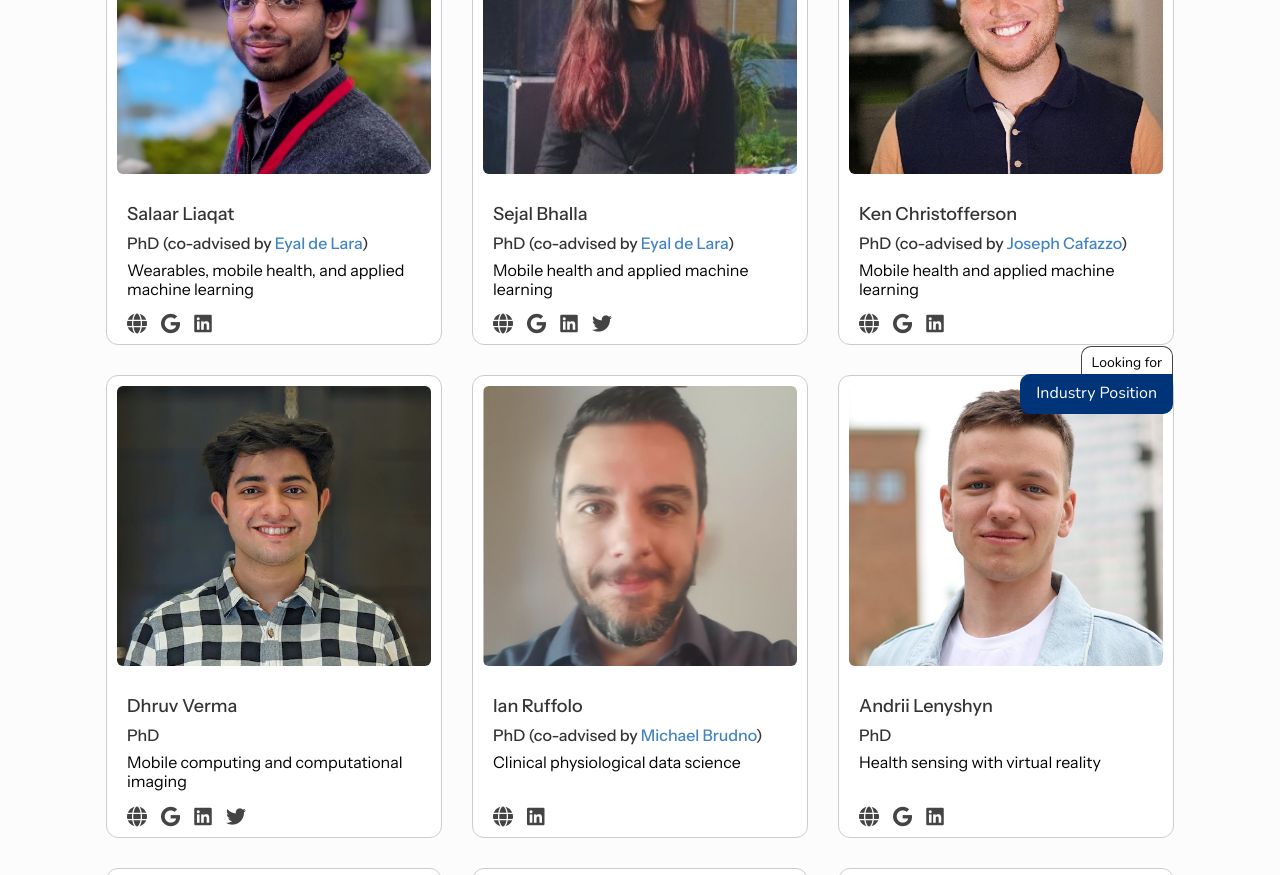
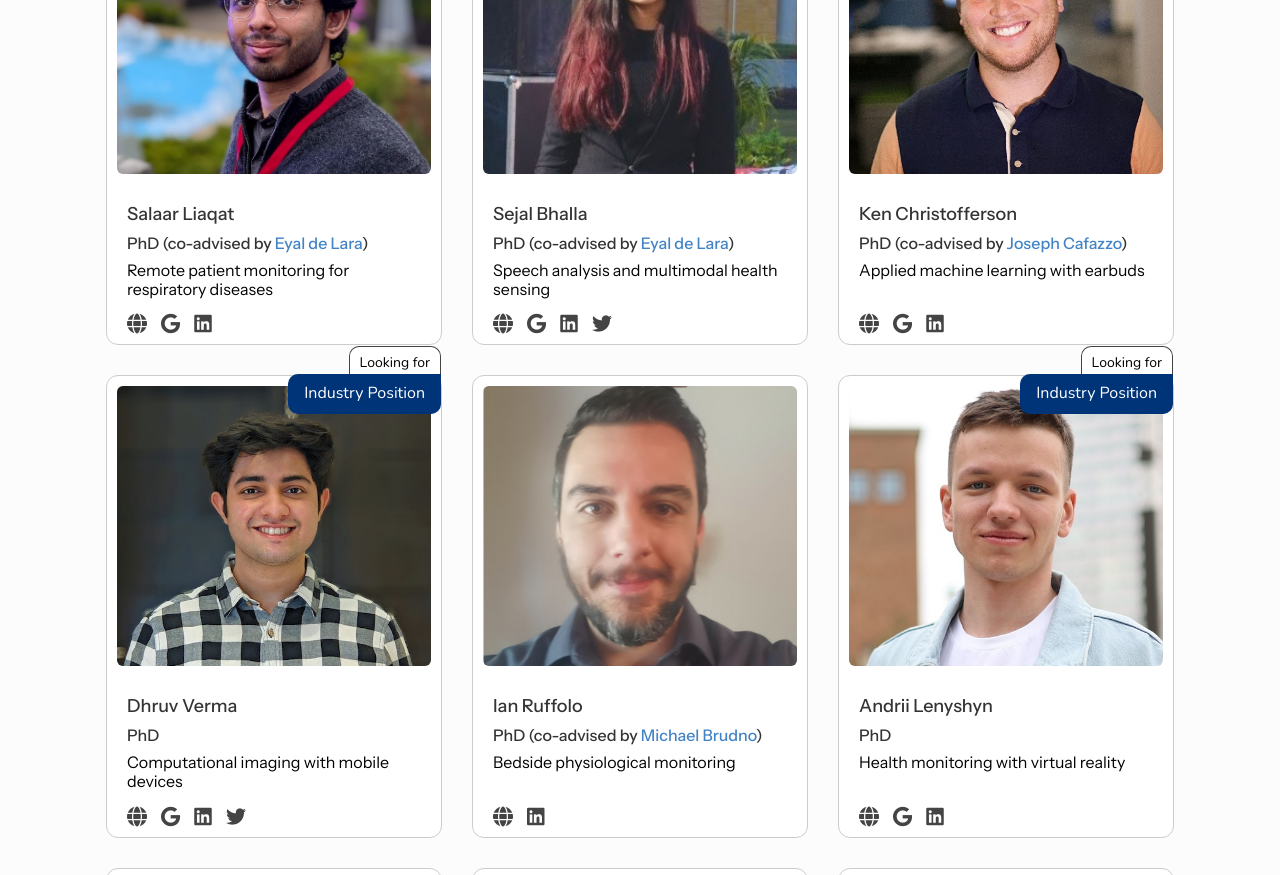
Before and after one commit to chai-toronto/chai-toronto.github.io, a Jekyll site: the page built from our_team/index.html, in a window 1280 px wide and 900 px high, scrolled down 826 px, cut to the strip 0-875 px from the top of the window. Built offline with Jekyll 4.4.1, drawn with Linux system fonts in a browser that asks for light colours; some of the changed text lies outside the part shown.

Commit message:
updating students page

```diff
--- a/_data/members.yml
+++ b/_data/members.yml
@@ -18,7 +18,7 @@
   linkedin: salaar-liaqat
   startyear: 2018
   coadvisor: delara
-  shortbio: Wearables, mobile health, and applied machine learning
+  topic: Remote patient monitoring for respiratory diseases
   active: true
 
 - id: sejal_bhalla
@@ -31,8 +31,9 @@
   twitter: sejal_bhalla
   startyear: 2021
   coadvisor: delara
-  shortbio: Mobile health and applied machine learning
+  topic: Speech analysis and multimodal health sensing
   active: true
+  search: industry
 
 - id: ken_christofferson
   name: Ken Christofferson
@@ -43,8 +44,9 @@
   linkedin: kenneth-christofferson
   startyear: 2021
   coadvisor: cafazzo
-  shortbio: Mobile health and applied machine learning
+  topic: Applied machine learning with earbuds
   active: true
+  search: industry
 
 - id: dhruv_verma
   name: Dhruv Verma
@@ -55,8 +57,9 @@
   linkedin: ~dhruvverma
   twitter: dhruvverma_
   startyear: 2021
-  shortbio: Mobile computing and computational imaging
+  topic: Computational imaging with mobile devices
   active: true
+  search: industry
 
 - id: ian_ruffolo
   name: Ian Ruffolo
@@ -66,7 +69,7 @@
   linkedin: ian-ruffolo-7991471aa
   startyear: 2021
   coadvisor: brudno
-  shortbio: Clinical physiological data science
+  topic: Bedside physiological monitoring
   active: true
 
 - id: andrii_lenyshyn
@@ -77,7 +80,7 @@
   gscholar: OWPpHvwAAAAJ
   linkedin: andrew2k
   startyear: 2023
-  shortbio: Health sensing with virtual reality
+  topic: Health monitoring with virtual reality
   active: true
   search: industry
 
@@ -90,7 +93,7 @@
   gscholar: m9h_9TYAAAAJ
   startyear: 2024
   coadvisor: williams
-  shortbio: Human-computer interaction and adaptive experimentation
+  topic: Adaptive interventions with conversational agents
   active: true
 
 - id: vaibhav_ganatra
@@ -101,10 +104,20 @@
   linkedin: vaibhav-ganatra-78a634193
   gscholar: vcX0u8AAAAAJ
   startyear: 2025
-  shortbio: Health sensing and machine learning
+  topic: Novel machine learning for healthcare
   active: true
 
 # Current Masters
+- id: katherine_jelich
+  name: Katherine Jelich
+  degree: MSc
+  image: /images/members/katherine_jelich.jpeg
+  linkedin: katherinejelich
+  twitter: KatherineJelich
+  startyear: 2025
+  topic: Conversational health AI
+  active: true
+
 - id: thomas_kleinknecht
   name: Thomas Kleinknecht
   degree: MSc
@@ -112,17 +125,7 @@
   website: http://thomaskleinknecht.com/
   linkedin: thomaskleinknecht
   startyear: 2025
-  shortbio: TBD
-  active: true
-
-- id: katherine_jelich
-  name: Katherine Jelich
-  degree: MSc
-  image: /images/members/katherine_jelich.jpeg
-  linkedin: katherinejelich
-  twitter: KatherineJelich
-  startyear: 2025
-  shortbio: TBD
+  topic: Multimodal blood pressure estimation
   active: true
 
 - id: kelsey_stemmler
@@ -133,7 +136,7 @@
   scholar: MGuOc9kAAAAJ
   linkedin: kstemmler
   startyear: 2025
-  shortbio: TBD
+  topic: Health informatics with wearables
   active: true
 
 - id: samanvay_vajpayee
@@ -142,17 +145,9 @@
   image: /images/members/samanvay_vajpayee.jpg
   linkedin: samvaj
   startyear: 2025
-  shortbio: LLMs, algorithmic fairness
+  topic: Medical LLM applications
   active: true
-
-- id: chengyue_zhang
-  name: ChengYue Zhang
-  degree: MScAC
-  image: /images/members/chengyue_zhang.jpg
-  linkedin: chengyuemscac
-  startyear: 2025
-  shortbio: Human activity recognition
-  active: true
+  search: PhD Position
 
 # Current Undergrads
 - id: irmak_aytekin
@@ -170,6 +165,7 @@
   linkedin: dqieu
   startyear: 2025
   active: true
+  search: Grad School Position
 
 - id: minh_le
   name: Minh Le
@@ -178,6 +174,7 @@
   linkedin: nm-le
   startyear: 2023
   active: true
+  search: Grad School Position
 
 - id: zulaa_lkhagvajav
   name: Zulaa Lkhagvajav
@@ -186,6 +183,7 @@
   linkedin: lk-zul
   startyear: 2025
   active: true
+  search: Grad School Position
 
 - id: tanaya_sharma
   name: Tanaya Sharma
@@ -218,6 +216,7 @@
   linkedin: tim-tianmen-wang-8864a9197
   startyear: 2025
   active: true
+  search: Grad School Position
 
 - id: richard_yin
   name: Richard Yin
@@ -249,7 +248,6 @@
   startyear: 2018
   endyear: 2025
   coadvisor: khai
-  shortbio: HCI, health informatics, and conversational agents
   active: false
   thesis: "Enhancing Patient-Centered Care: Examining the Design and Evaluation of Conversational Agents for Clinical Pre-Consultation"
   now_at: Postdoc, Medicine, Stanford University
@@ -269,6 +267,17 @@
   now_at: Postdoc, Biomedical Informatics, Columbia University
 
 # Masters Alumni
+- id: chengyue_zhang
+  name: ChengYue Zhang
+  degree: MScAC
+  image: /images/members/chengyue_zhang.jpg
+  linkedin: chengyuemscac
+  startyear: 2025
+  endyear: 2025
+  active: false
+  thesis: "Structuring Biomechanical Waveforms"
+  now_at: TBD
+
 - id: filip_miscevic
   name: Filip Miscevic
   degree: MScAC
@@ -278,7 +287,6 @@
   twitter: fil_mischievous
   startyear: 2022
   endyear: 2023
-  topic: Wearables for animal health
   coadvisor: Gerard O'Leary
   active: false
   thesis: "Mobile Seizure Detection: Towards Data-Driven, Personalized Seizure Treatment"
--- a/_includes/people_grid.html
+++ b/_includes/people_grid.html
@@ -15,6 +15,15 @@
             {% assign search_bg = "#007974" %}
           {% elsif search_val == "intern" %}
             {% assign search_label = "Internship" %}
+            {% assign search_bg = "#ff9800" %}
+          {% elsif search_val == "grad_phd" %}
+            {% assign search_label = "PhD Position" %}
+            {% assign search_bg = "#ff9800" %}
+          {% elsif search_val == "grad_msc" %}
+            {% assign search_label = "Master's Position" %}
+            {% assign search_bg = "#ff9800" %}
+          {% elsif search_val == "grad" %}
+            {% assign search_label = "Grad School Position" %}
             {% assign search_bg = "#ff9800" %}
           {% else %}
             {% assign search_label = member.search %}
@@ -44,8 +53,8 @@
             {% endif %}
           </div>
           <div class="persona-description">
-            {% if member.shortbio %}
-              {{ member.shortbio }}
+            {% if member.topic %}
+              {{ member.topic }}
             {% endif %}
           </div>
         </div>
```
Also changed, not shown: README.md.
